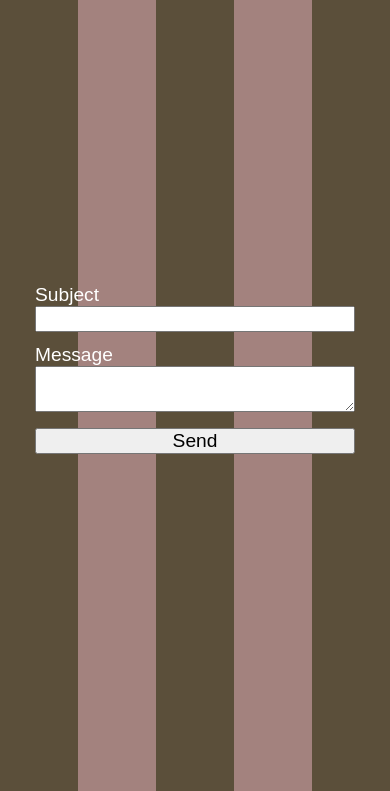
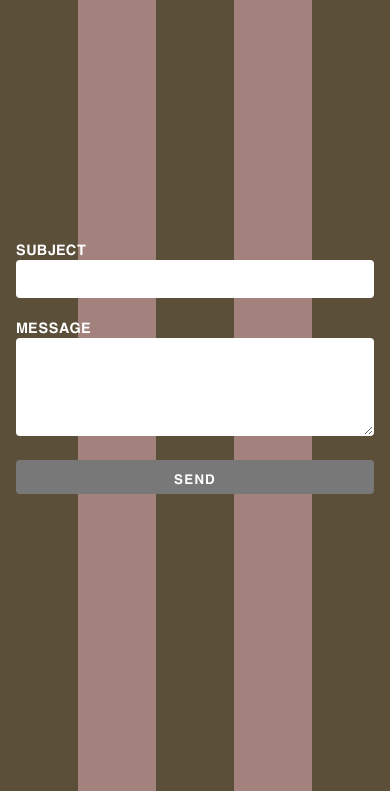
Before and after one commit to louisleger-code/louisedmeedejacno, a website: page contact.html in a window 390 px wide. Shown: the part 53-844 px from the top of the page. Drawn offline with Linux system fonts and the light colour scheme.

Commit message:
fixes and small mobile adaptations

```diff
--- a/contact.html
+++ b/contact.html
@@ -34,15 +34,15 @@
 
     <div class="form-container">
         <form action="mailto:contact@louisedmeedejacno.com">
-            <label>
-                Subject<br />
-                <input type="text" name="subject" />
-            </label>
-            <label>
-                Message<br />
-                <textarea name="body"></textarea>
-            </label>
-            <input type="submit" value="Send" />
+            <div class="form-group">
+                <label for="subject">Subject</label>
+                <input type="text" id="subject" name="subject" required />
+            </div>
+            <div class="form-group">
+                <label for="message">Message</label>
+                <textarea id="message" name="body" rows="5" required></textarea>
+            </div>
+            <button type="submit" class="submit-btn">Send</button>
         </form>
     </div>
 
--- a/style.css
+++ b/style.css
@@ -1,4 +1,3 @@
-
 @font-face {
 	font-family: sl;
 	src: url(assets/fonts/mytupi\ Bold.ttf);
@@ -12,17 +11,17 @@
 }
 
 body {
+	min-height: 100vh;
 	font-family: Arial, sans-serif;
 	color: white;
 	display: flex;
 	flex-direction: row;
 	align-items: center;
-	height: 100vh;
-	overflow: hidden;
 	position: relative; /* Position relative pour gérer les éléments en arrière-plan */
 }
 
 .background-container {
+	top: 0;
 	position: fixed;
 	display: flex;
 	flex-direction: row;
@@ -133,7 +132,7 @@ body {
 }
 
 .section-nav-container {
-	padding: 0 1.6em;
+	padding: 0 1.4%;
 	width: 100%;
 	display: flex;
 	flex-direction: row;
@@ -143,7 +142,7 @@ body {
 
 .section-nav-container div {
 	flex: 1 1 25%;
-	margin: 1.6em;
+	margin: 1.4%;
 }
 
 .section-nav-container img {
@@ -152,6 +151,7 @@ body {
 
 .text-container {
 	margin: auto;
+	padding: 0 1.2em;
 	max-width: 600px;
 }
 
@@ -165,23 +165,80 @@ body {
 
 .form-container {
 	margin: auto;
-	width: 320px;
-	font-size: 1.2em;
+	width: 100%;
+	max-width: 400px;
+	padding: 2em;
 }
 
 .form-container form {
 	display: flex;
 	flex-direction: column;
-	justify-content: flex-start;
-	align-items: stretch;
+	gap: 1.5em;
 }
 
-.form-container form > * + * {
-	margin-top: 0.6em;
+.form-group {
+	display: flex;
+	flex-direction: column;
+	gap: 0.5em;
 }
 
-.form-container input, .form-container textarea {
+.form-group label {
+	font-family: 'sl', sans-serif;
+	text-transform: uppercase;
+	font-size: 0.9em;
+	letter-spacing: 0.05em;
+}
+
+.form-group input,
+.form-group textarea {
 	width: 100%;
-	font-size: 1em;
-	font-family: sans-serif;
+	padding: 0.8em;
+	border: 1px solid rgba(255, 255, 255, 0.2);
+	border-radius: 4px;
+	color: black;
+	font-family: Arial, sans-serif;
+	transition: all 0.3s ease;
 }
+
+.form-group input:focus,
+.form-group textarea:focus {
+	outline: none;
+	background: rgba(255, 255, 255, 1);
+	border-color: #a3827e;
+}
+
+.submit-btn {
+	background: #787878;
+	color: white;
+	border: none;
+	padding: 1em 2em;
+	font-family: 'sl', sans-serif;
+	text-transform: uppercase;
+	letter-spacing: 0.1em;
+	cursor: pointer;
+	border-radius: 4px;
+	transition: background-color 0.3s ease;
+}
+
+.submit-btn:hover {
+	background: #a2a2a2;
+}
+
+/* Add this new media query at the end of your section-nav-container styles */
+@media screen and (max-width: 600px) {
+	.section-nav-container {
+		margin: 60px auto;
+		flex-direction: column;
+	}
+
+	.section-nav-container div {
+		flex: none;
+		width: 100%;
+		max-width: 300px;
+		margin: 0.8em 0;
+	}
+
+	.form-container {
+		padding: 1em;
+	}
+}
```
Also changed, not shown: work.html (+4 -4 lines), 1 other file.
